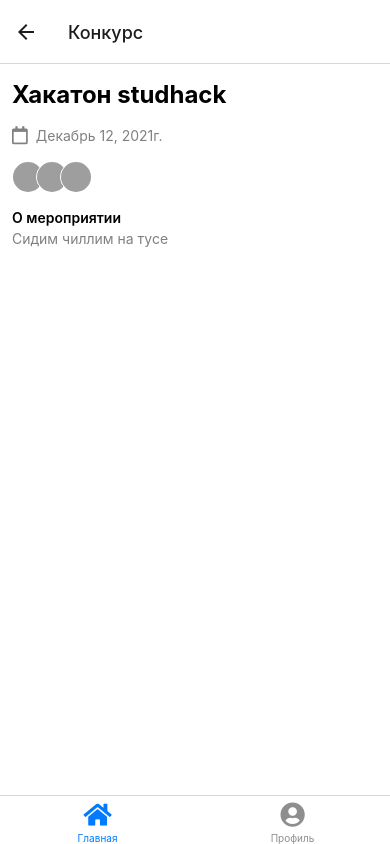
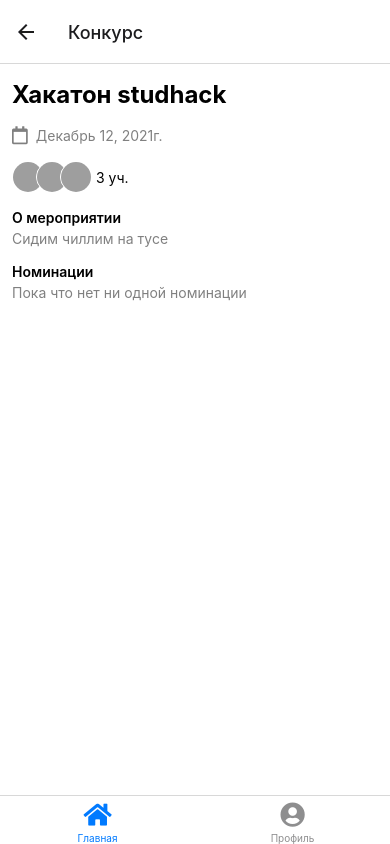
Before and after one commit to Unik-team-hack/mobile, a React Native app: screen / in a window 390 px wide. Both pictures are taken after a click on the button 195 px from the left and 177 px from the top of the page. Built offline with nearby package versions, Linux system fonts and the light colour scheme; grey boxes are pictures that could not be loaded.

Commit message:
Update EventDetails screen

```diff
--- a/src/api/index.ts
+++ b/src/api/index.ts
@@ -1,4 +1,4 @@
-import {EventResponseDto} from './dto';
+import type {EventResponseDto, ExtendedEventResponseDto} from './dto';
 
 const events = {
   getList: async () =>
@@ -16,6 +16,22 @@ const events = {
         participantsCount: 3,
       },
     ] as EventResponseDto[],
+  getDetails: async (id: string) => {
+    return {
+      id: id,
+      name: 'Хакатон Таволга',
+      description: 'Хакатон по разработке приложения для оценивания конкурсов',
+      nominations: [],
+      participants: [],
+      accessorsCount: 0,
+      judgesCount: 0,
+      participantsCount: 0,
+    } as ExtendedEventResponseDto;
+  },
+};
+
+const nominations = {
+  getNominations: async (params: type) => {},
 };
 
 export const API = {
--- a/src/components/EventItem/EventItem.tsx
+++ b/src/components/EventItem/EventItem.tsx
@@ -15,12 +15,16 @@ type NavigationProp = CompositeNavigationProp<
 >;
 
 export const EventItem = ({
+  id,
   name,
   description,
   participantsCount,
-}: Pick<EventResponseDto, 'name' | 'description' | 'participantsCount'>) => {
+}: Pick<
+  EventResponseDto,
+  'id' | 'name' | 'description' | 'participantsCount'
+>) => {
   const navigation = useNavigation<NavigationProp>();
-  const go = () => navigation.navigate(MAIN_ROUTES.EVENT_DETAIL);
+  const go = () => navigation.navigate(MAIN_ROUTES.EVENT_DETAIL, {id});
 
   return (
     <TouchableOpacity style={styles.wrapper} onPress={go}>
--- /dev/null
+++ b/src/components/NominationsList/NominationsList.tsx
@@ -0,0 +1,25 @@
+import React from 'react';
+import {FlatList, ListRenderItem, StyleSheet, Text, View} from 'react-native';
+import type {NominationResponseDto} from '@/api/dto';
+
+const renderItem: ListRenderItem<object> = () => <View />;
+
+interface NominationsListProps {
+  data: NominationResponseDto[];
+}
+
+export const NominationsList = ({data}: NominationsListProps) => (
+  <FlatList
+    data={data}
+    renderItem={renderItem}
+    ListEmptyComponent={
+      <Text style={styles.empty}>Пока что нет ни одной номинации</Text>
+    }
+  />
+);
+
+const styles = StyleSheet.create({
+  empty: {
+    color: 'grey',
+  },
+});
--- /dev/null
+++ b/src/components/NominationsList/index.ts
@@ -0,0 +1 @@
+export {NominationsList} from './NominationsList';
--- a/src/components/UsersStack/UsersStack.tsx
+++ b/src/components/UsersStack/UsersStack.tsx
@@ -1,5 +1,5 @@
 import React from 'react';
-import {Image, StyleSheet, View} from 'react-native';
+import {Image, StyleSheet, Text, View} from 'react-native';
 
 interface UsersStackProps {
   /**
@@ -19,6 +19,14 @@ export const UsersStack = ({avatars, max}: UsersStackProps) => {
     setDisplayedAvatars(avatars.slice(0, max));
   }, [avatars, max]);
 
+  if (avatars.length === 0) {
+    return (
+      <View>
+        <Text style={styles.empty}>Нет участников</Text>
+      </View>
+    );
+  }
+
   return (
     <View style={styles.container}>
       {displayedAvatars.map((avatar, ind) => (
@@ -30,6 +38,7 @@ export const UsersStack = ({avatars, max}: UsersStackProps) => {
 
         // <View style={styles.userItem} key={`${avatar}_${ind}`} />
       ))}
+      <Text style={styles.counter}>{`${avatars.length} уч.`}</Text>
     </View>
   );
 };
@@ -56,4 +65,10 @@ const styles = StyleSheet.create({
     borderWidth: 1,
     marginLeft: -8,
   },
+  empty: {
+    color: 'grey',
+  },
+  counter: {
+    marginLeft: 4,
+  },
 });
--- a/src/navigation/MainScreen/types.ts
+++ b/src/navigation/MainScreen/types.ts
@@ -7,7 +7,9 @@ export enum MAIN_ROUTES {
 
 export type MainStackParamList = {
   [MAIN_ROUTES.MAIN]: undefined;
-  [MAIN_ROUTES.EVENT_DETAIL]: undefined;
+  [MAIN_ROUTES.EVENT_DETAIL]: {
+    id: string;
+  };
 };
 
 export type ProfileNavProps<T extends keyof MainStackParamList> =
--- a/src/screens/Event.tsx
+++ b/src/screens/Event.tsx
@@ -1,16 +1,51 @@
 import React from 'react';
 import {StyleSheet, Text, View} from 'react-native';
-import {EventResponseDto} from '@/api/dto';
+import type {ExtendedEventResponseDto} from '@/api/dto';
 import Icon from 'react-native-vector-icons/FontAwesome5';
 import {UsersStack} from '@/components/UsersStack';
+import {NominationsList} from '@/components/NominationsList';
+import {API} from '@/api';
+import {NavigationProp, RouteProp} from '@react-navigation/core';
+import {MAIN_ROUTES} from '@/navigation/MainScreen/types';
 
-export const EventScreen = () => {
-  const [event, setEvent] = React.useState<EventResponseDto | null>(null);
+interface EventScreenProps {
+  navigation: NavigationProp<any, MAIN_ROUTES.EVENT_DETAIL>;
+  route: RouteProp<{params: {id: string}}, 'params'>;
+}
+
+export const EventScreen = ({route}: EventScreenProps) => {
+  const [event, setEvent] = React.useState<ExtendedEventResponseDto | null>(
+    null,
+  );
   const [isRefreshing, setIsRefreshing] = React.useState(false);
 
   React.useEffect(() => {
-    // TODO: load event
-  }, []);
+    // setIsRefreshing(true);
+    // API.events
+    //   .getDetails(route.params.id)
+    //   .then(setEvent)
+    //   .finally(() => {
+    //     setIsRefreshing(false);
+    //   });
+  }, [route?.params?.id]);
+
+  if (isRefreshing) {
+    return (
+      <View>
+        <Text>Загрузка</Text>
+      </View>
+    );
+  }
+
+  // if (event === null) {
+  //   return (
+  //     <View>
+  //       <Text>
+  //         Что-то пошло не так. Либо такого конкурса нет, либо он Вам недоступен
+  //       </Text>
+  //     </View>
+  //   );
+  // }
 
   return (
     <View style={styles.wrapper}>
@@ -38,6 +73,10 @@ export const EventScreen = () => {
         <Text style={styles.h2}>О мероприятии</Text>
         <Text style={styles.text}>Сидим чиллим на тусе</Text>
       </View>
+      <View style={styles.section}>
+        <Text style={styles.h2}>Номинации</Text>
+        <NominationsList data={[]} />
+      </View>
     </View>
   );
 };
@@ -49,7 +88,6 @@ const styles = StyleSheet.create({
   },
   title: {
     fontSize: 24,
-    // fontWeight: '600',
     fontWeight: 'bold',
     marginTop: 8,
   },
```
Also changed, not shown: src/api/dto.ts (+10 -0 lines).
